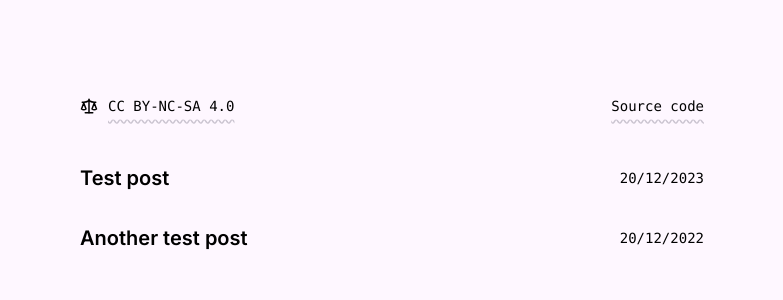
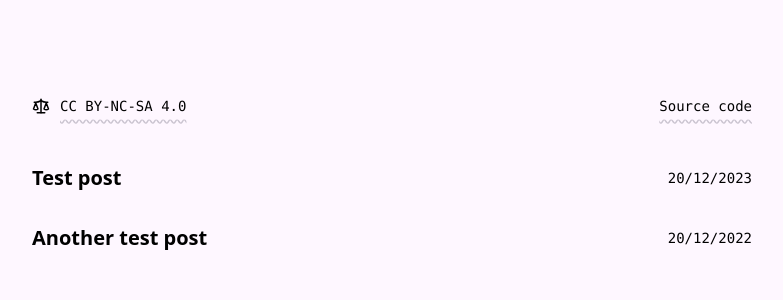
Before and after one commit to elijahblackmore/blog, a Next.js app: page / in a window 1280 px wide. Shown: the top 300 px of the page, without its empty margins (248-1031 px from the left). Built offline with nearby package versions, Linux system fonts and the light colour scheme.

Commit message:
feat: add jetbrains-mono and swaps sans font for outfit

```diff
--- a/src/app/layout.js
+++ b/src/app/layout.js
@@ -1,8 +1,16 @@
-import { Inter } from "next/font/google";
+import { Outfit } from "next/font/google";
+import { JetBrains_Mono } from "next/font/google";
 import "@/globals.css";
 
-const inter = Inter({
+const outfit = Outfit({
   subsets: ["latin"],
+  variable: "--font-outfit",
+  display: "swap",
+});
+
+const jetbrains = JetBrains_Mono({
+  subsets: ["latin"],
+  variable: "--font-jetbrains-mono",
   display: "swap",
 });
 
@@ -13,7 +21,9 @@ export const metadata = {
 export default function RootLayout({ children }) {
   return (
     <html lang="en" className="bg-light-surface dark:bg-dark-surface">
-      <body className={`${inter.className} mx-auto mt-24 max-w-2xl px-6`}>
+      <body
+        className={`${outfit.variable} ${jetbrains.variable} mx-auto mt-24 max-w-3xl px-6 font-sans`}
+      >
         {children}
       </body>
     </html>
```
